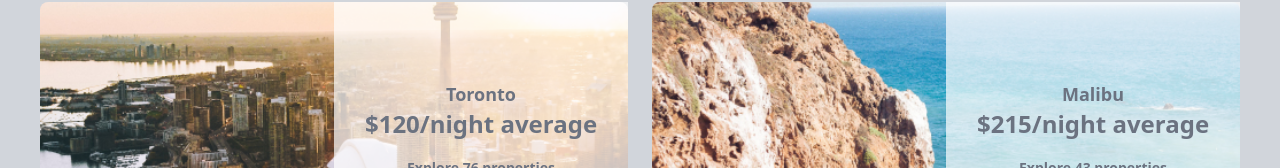
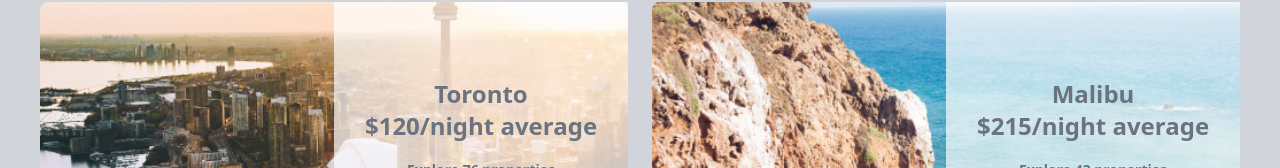
Before and after one commit to KickButtowski80/tailwindcss, a Vue app: page / in a window 1280 px wide. Shown: the part 702-870 px from the top of the page. Built offline with nearby package versions, Linux system fonts and the light colour scheme; the HTML template or start-up script is replaced by a standard one.

Commit message:
make city larger font md above

```diff
--- a/src/components/PopularDestination.vue
+++ b/src/components/PopularDestination.vue
@@ -37,7 +37,7 @@
                      w-1/2 h-full text-center
                      flex flex-col justify-center text-gray-500
                      hover:text-green-700  ">
-            <h3 class="text-lg ">{{ city }}</h3>
+            <h3 class="text-lg md:text-2xl">{{ city }}</h3>
             <p class="">${{ averagePrice }}/night average</p>
             <div class="mt-2">
               <a
```
